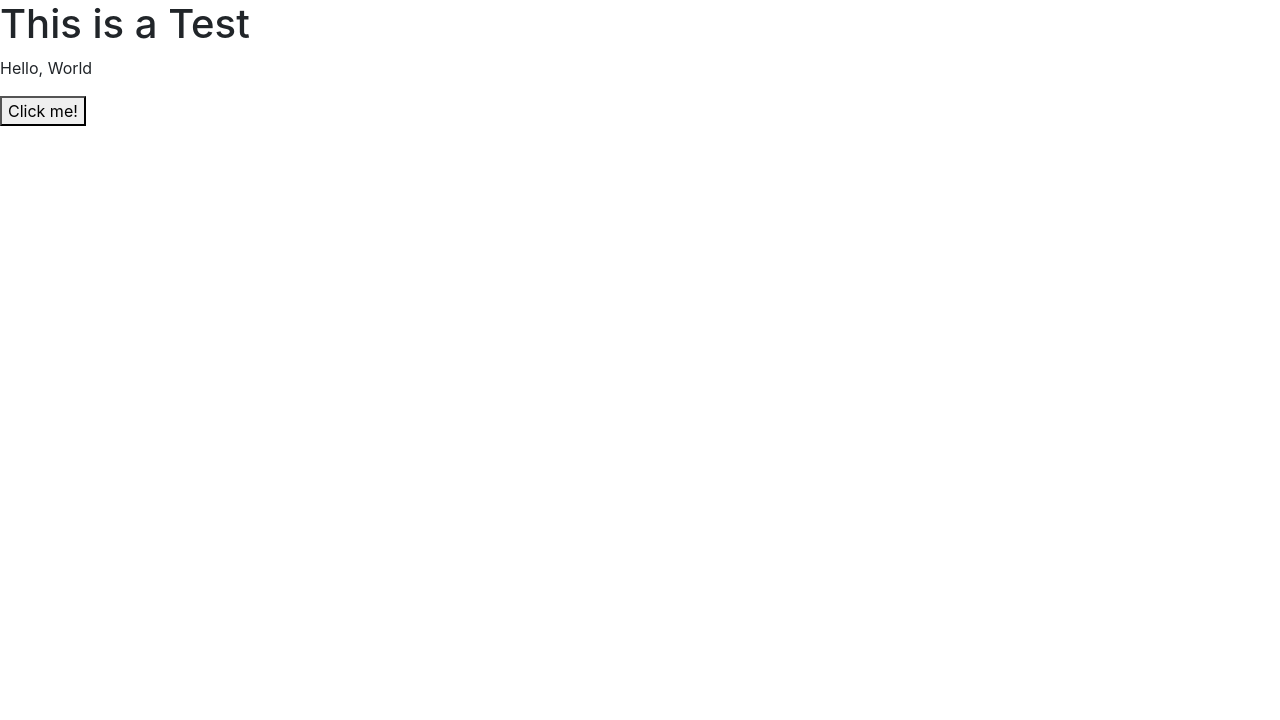
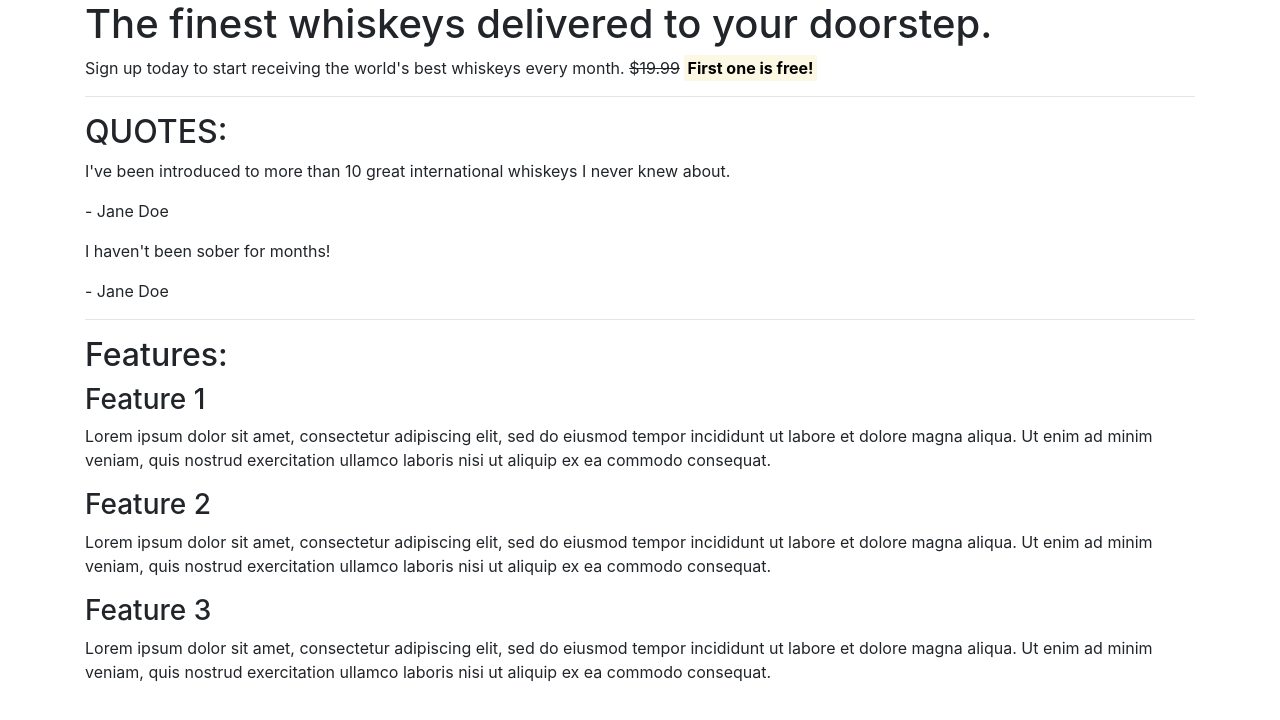
Before and after one commit to atchutchi/bootstrap-lesson, a plain HTML site: page index.html in a window 1280 px wide. Drawn offline with nearby package versions, Linux system fonts and the light colour scheme.

Commit message:
Add content to the html

```diff
--- a/index.html
+++ b/index.html
@@ -3,13 +3,53 @@
 <head>
     <meta charset="UTF-8">
     <meta name="viewport" content="width=device-width, initial-scale=1.0">
-    <title>This is a Test</title>
+    <title>Whiskey Drop | Taste a new whiskey every month</title>
     <link rel="stylesheet" href="https://cdn.jsdelivr.net/npm/bootstrap@4.1.3/dist/css/bootstrap.min.css" integrity="sha384-MCw98/SFnGE8fJT3GXwEOngsV7Zt27NXFoaoApmYm81iuXoPkFOJwJ8ERdknLPMO" crossorigin="anonymous">
     <script src="https://cdn.jsdelivr.net/npm/bootstrap@4.1.3/dist/js/bootstrap.min.js" integrity="sha384-ChfqqxuZUCnJSK3+MXmPNIyE6ZbWh2IMqE241rYiqJxyMiZ6OW/JmZQ5stwEULTy" crossorigin="anonymous"></script>
 </head>
 <body>
-    <h1>This is a Test</h1>
-    <p>Hello, World</p>
-    <button>Click me!</button>
+    <article class="container">
+        <!-- Callout -->
+        <section class="callout">
+            <h1>The finest whiskeys delivered to your doorstep.</h1>
+            <p>Sign up today to start receiving the world's best whiskeys every month.
+                <s>$19.99</s> <strong><mark>First one is free!</mark></strong></p>
+        </section>
+        <!-- /.callout -->
+        <hr>
+
+        <!-- Quotes -->
+        <section class="quotes">
+            <h2 class="text-uppercase">Quotes:</h2>
+            <div class="quote">
+                <p>I've been introduced to more than 10 great international whiskeys I never knew about.</p>
+                <p>- Jane Doe</p>
+            </div>
+            <div class="quote">
+                <p>I haven't been sober for months!</p>
+                <p>- Jane Doe</p>
+            </div>
+        </section>
+        <!-- /.quotes -->
+        <hr>
+
+        <!-- Features -->
+        <section class="features">
+            <h2>Features:</h2>
+            <div class="feature">
+                <h3>Feature 1</h3>
+                <p>Lorem ipsum dolor sit amet, consectetur adipiscing elit, sed do eiusmod tempor incididunt ut labore et dolore magna aliqua. Ut enim ad minim veniam, quis nostrud exercitation ullamco laboris nisi ut aliquip ex ea commodo consequat.</p>
+            </div>
+            <div class="feature">
+                <h3>Feature 2</h3>
+                <p>Lorem ipsum dolor sit amet, consectetur adipiscing elit, sed do eiusmod tempor incididunt ut labore et dolore magna aliqua. Ut enim ad minim veniam, quis nostrud exercitation ullamco laboris nisi ut aliquip ex ea commodo consequat.</p>
+            </div>
+            <div class="feature">
+                <h3>Feature 3</h3>
+                <p>Lorem ipsum dolor sit amet, consectetur adipiscing elit, sed do eiusmod tempor incididunt ut labore et dolore magna aliqua. Ut enim ad minim veniam, quis nostrud exercitation ullamco laboris nisi ut aliquip ex ea commodo consequat.</p>
+            </div>
+        </section>
+        <!-- /.features -->
+    </article>
 </body>
 </html>
```
